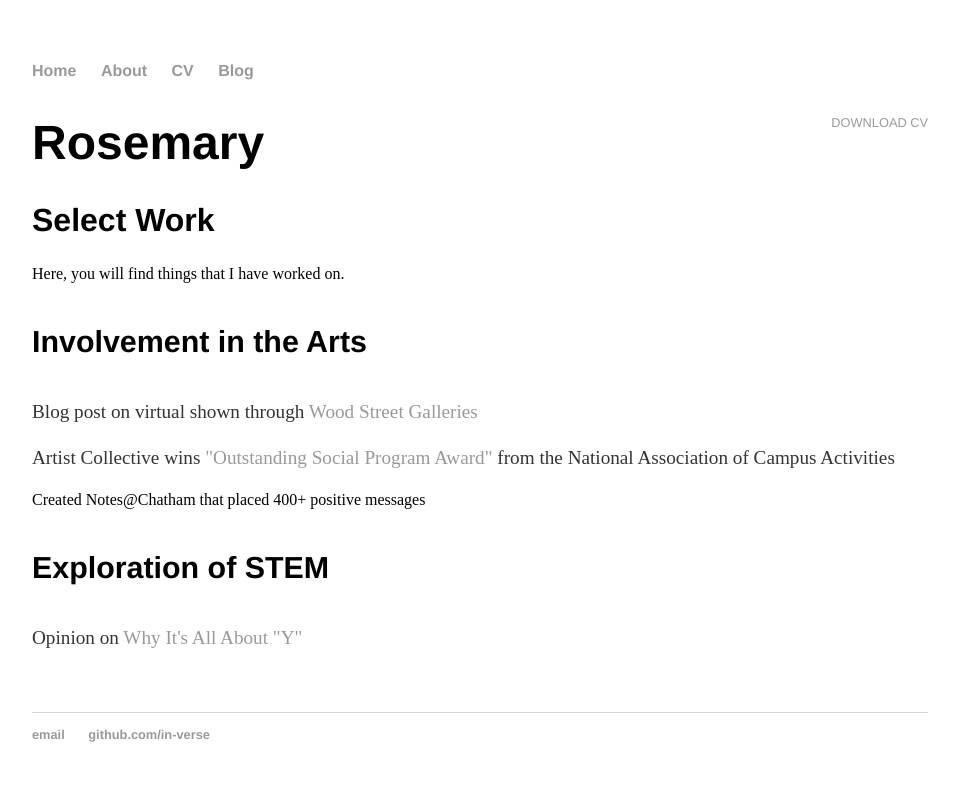
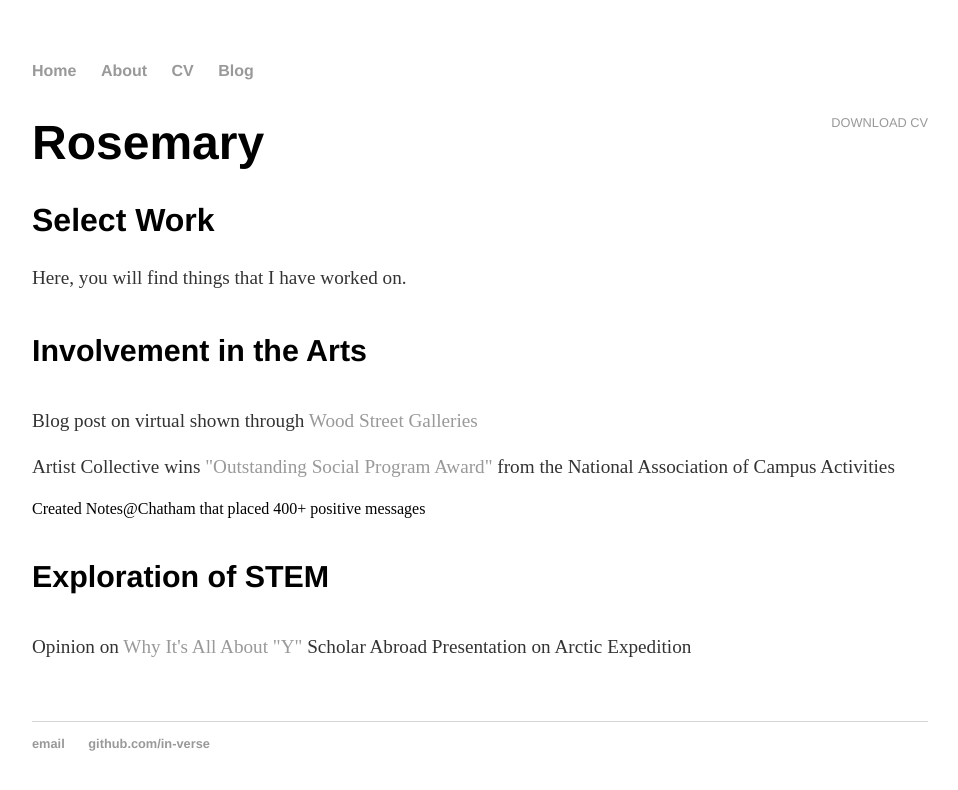
Before and after one commit to In-Verse/in-verse.github.io, a Jekyll site: the page built from cv/index.html, in a window 1280 px wide. Shown: the top 790 px of the page, without its empty margins (160-1118 px from the left). Built offline with Jekyll 4.4.1, drawn with Linux system fonts in a browser that asks for light colours.

Commit message:
Update index.html

```diff
--- a/cv/index.html
+++ b/cv/index.html
@@ -7,16 +7,17 @@ title: Resume of Rosemary
 		<a href="#" class="download" title="Download Resume as PDF">Download CV</a>
 					<h1>Rosemary</h1>
 					<h2>Select Work</h2>
-					Here, you will find things that I have worked on.
+					<p>Here, you will find things that I have worked on.</p>
 						<h4>Involvement in the Arts</h4>
 							<ls><p>Blog post on virtual shown through
 							<a href="http://www.hercampus.com/school/chatham/wood-street-galleries">
-								Wood Street Galleries</a></p></ls>
+								Wood Street Galleries</a></ls>
 								<ls></ls><p>Artist Collective wins
 								<a href="http://blogs.chatham.edu/communique/2013/12/03/artist-collective-
 								wins-national-award-for-extraction/">"Outstanding Social Program Award"</a>
 								from the National Association of Campus Activities</p></ls>
-								<ls>Created <ahref="http://notesatchatham.tumblr.com/">Notes@Chatham</a> that placed 400+ positive messages</ls>
+								<ls>Created <ahref="http://notesatchatham.tumblr.com/">Notes@Chatham</a> that placed 400+ positive messages</ls></p>
 		<h4>Exploration of STEM</h4>
-		<ls><p>Opinion on <a href="http://www.hercampus.com/school/chatham/opinion-why-its-all-about-y">Why It's All About "Y"</a></p>
-	</div></ls>
+		<p><ls>Opinion on <a href="http://www.hercampus.com/school/chatham/opinion-why-its-all-about-y">Why It's All About "Y"</a></ls>
+		<ls><ahref="http://blogs.chatham.edu/chathamscholars/2013/01/15/scholar-abroad-presentations/">Scholar Abroad Presentation on Arctic Expedition</a></ls></p>
+	</div></
```
